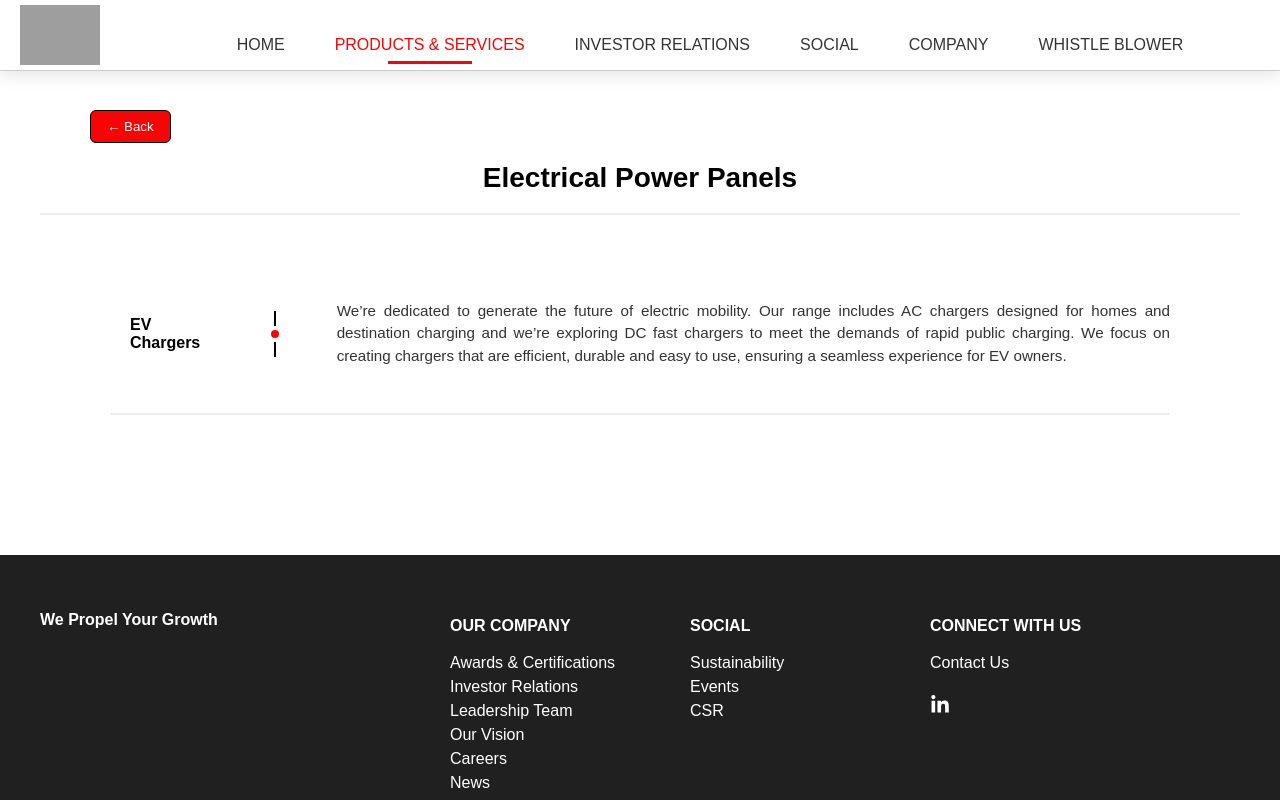
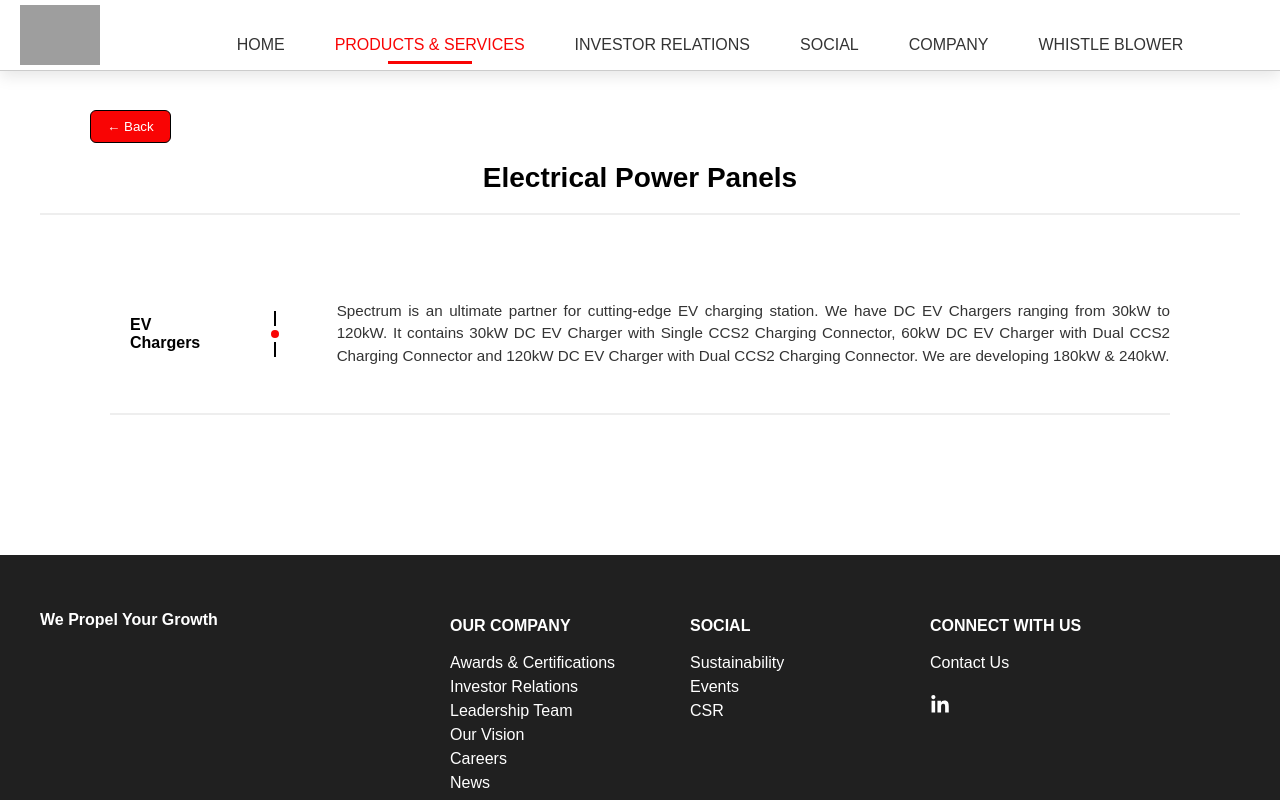
Before and after one commit to yashika-63/Spectrum-Static, a React (Vite) app: page /EVChargers in a window 1280 px wide. Shown: the top 800 px of the page. Built offline with nearby package versions, Linux system fonts and the light colour scheme; grey boxes are pictures that could not be loaded.

Commit message:
ev charger info

```diff
--- a/src/CSS/AboutUs/Leadership.css
+++ b/src/CSS/AboutUs/Leadership.css
@@ -54,7 +54,7 @@
 
 .card-back {
     border: 4px double var(--red);
-    text-align: justify;
+    text-align: left;
     width: 90%;
     height: 100%;
     margin-bottom: 50px;
@@ -95,7 +95,7 @@
 .card-back {
   transform: rotateY(180deg);
   padding: 1rem;
-  text-align: justify;
+  text-align: left;
   background: #f7f7f7;
 }
 
--- a/src/Pages/ProductsServices/EVChargers.jsx
+++ b/src/Pages/ProductsServices/EVChargers.jsx
@@ -5,7 +5,7 @@
 const items = [
   {
     label: "EV Chargers",
-    text: "We’re dedicated to generate the future of electric mobility. Our range includes AC chargers designed for homes and destination charging and we’re exploring DC fast chargers to meet the demands of rapid public charging. We focus on creating chargers that are efficient, durable and easy to use, ensuring a seamless experience for EV owners.",
+    text: "Spectrum is an ultimate partner for cutting-edge EV charging station. We have DC EV Chargers ranging from 30kW to 120kW. It contains 30kW DC EV Charger with Single CCS2 Charging Connector, 60kW DC EV Charger with Dual CCS2 Charging Connector and 120kW DC EV Charger with Dual CCS2 Charging Connector. We are developing 180kW & 240kW.",
   },
 ];
 
```
